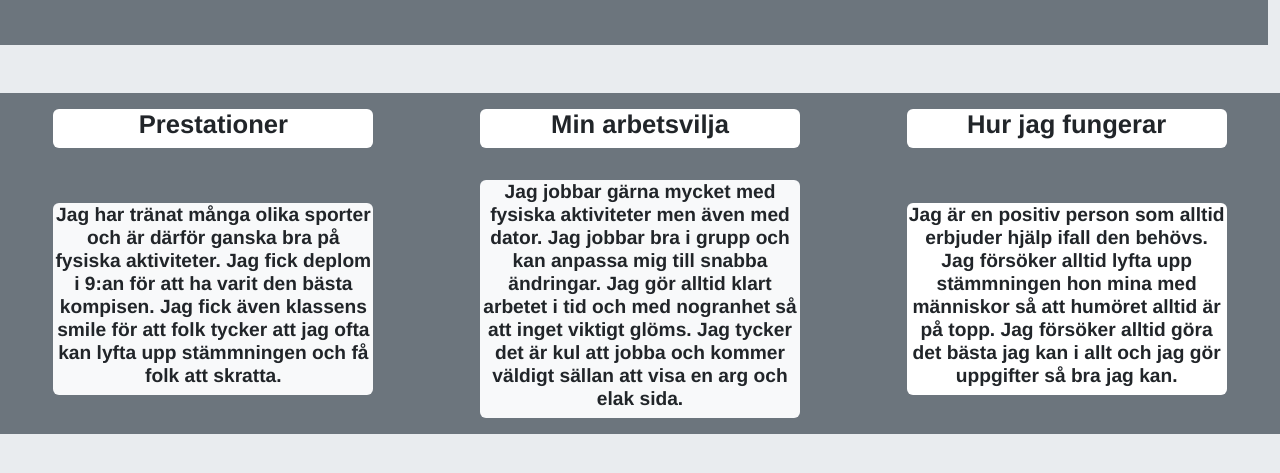
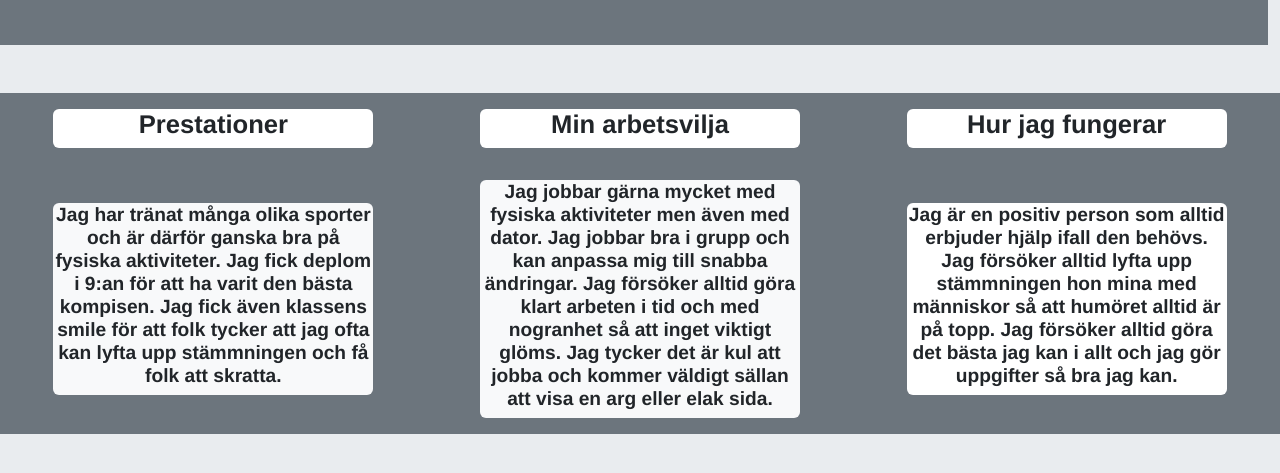
Before and after one commit to HaggeKagge/CV-profilvecka, a plain HTML site: page index.html in a window 1280 px wide. Shown: the part 1297-1770 px from the top of the page. Drawn offline with nearby package versions, Linux system fonts and the light colour scheme.

Commit message:
Update index.html

```diff
--- a/index.html
+++ b/index.html
@@ -108,7 +108,7 @@
                 </h1>
 
                 <h1 id="mainContent1Text" class="ms-5 me-5 mb-4 border-bottom border-top border-black">Jag bor hos min
-                    ena mamma Susanne i en lägenhet. Jag
+                    mamma Susanne i en lägenhet. Jag
                     går andra året på
                     LBS-Kreativa-Gymnasium i Växjö. Jag gillar att styrketräna och konditionsträna.</h1>
 
@@ -342,8 +342,8 @@
             </div>
             <div class="d-flex justify-content-center bg-body-tertiary mb-3 mt-3 col-3 rounded">
                 <h1 id="sista3Text">Jag jobbar gärna mycket med fysiska aktiviteter men även med dator. Jag jobbar bra i grupp
-                    och kan anpassa mig till snabba ändringar. Jag gör alltid klart arbetet i tid och med nogranhet så att inget
-                    viktigt glöms. Jag tycker det är kul att jobba och kommer väldigt sällan att visa en arg och elak sida.
+                    och kan anpassa mig till snabba ändringar. Jag försöker alltid göra klart arbeten i tid och med nogranhet så att inget
+                    viktigt glöms. Jag tycker det är kul att jobba och kommer väldigt sällan att visa en arg eller elak sida.
                 </h1>
             </div>
             <div class="d-flex justify-content-center rounded bg-white col-3">
```
